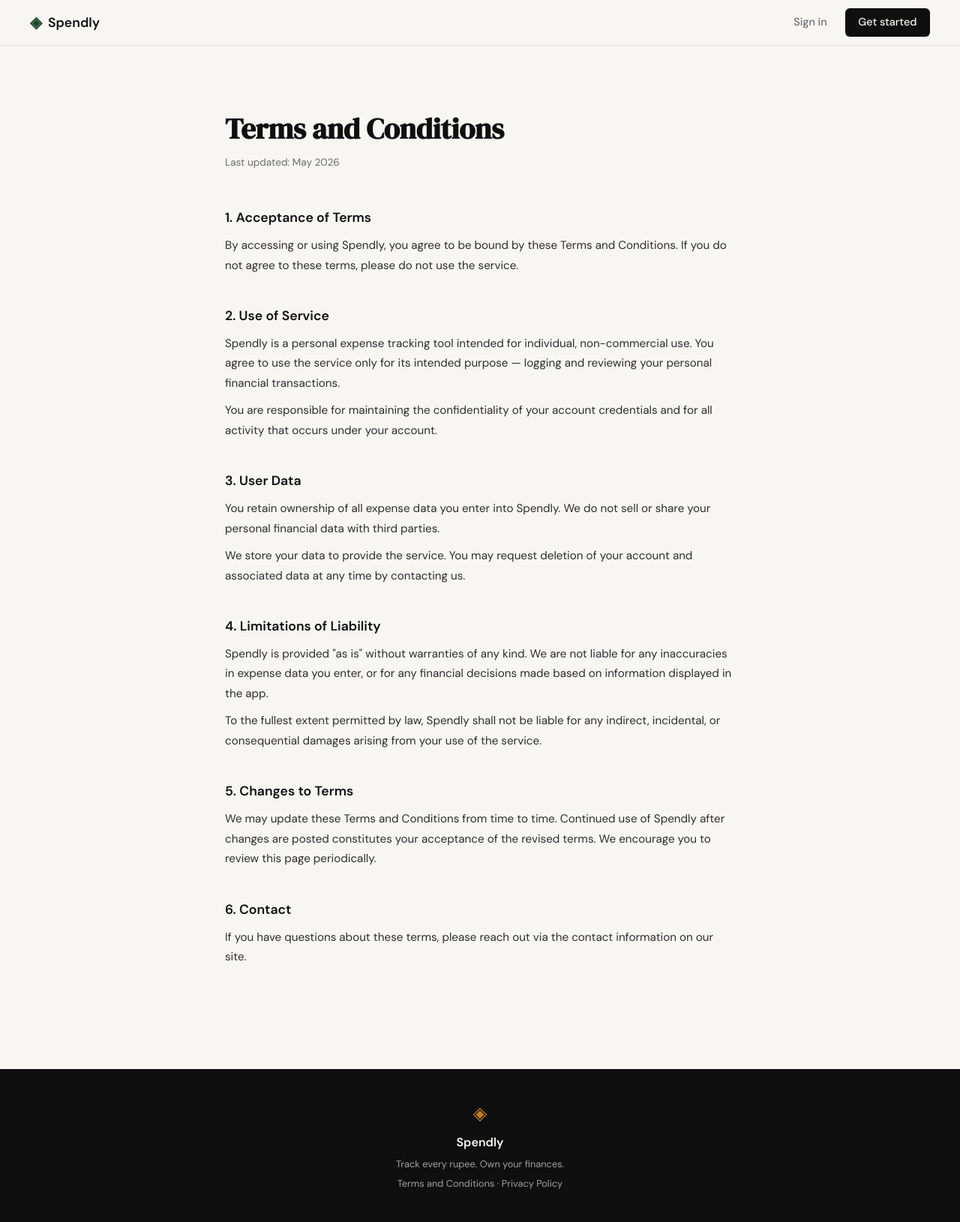
After one commit to amangupta-py/spendx, a Flask app: page /terms in a window 1280 px wide. The commit adds this page. Shown: the whole page at 75% size. Run offline with Flask 3, Linux system fonts and the light colour scheme.

Commit message:
landing: add terms and conditions page and route

```diff
--- a/app.py
+++ b/app.py
@@ -20,6 +20,11 @@ def register():
 @app.route("/login")
 def login():
     return render_template("login.html")
+
+
+@app.route("/terms")
+def terms():
+    return render_template("terms.html")
 
 
 # ------------------------------------------------------------------ #
--- a/static/css/style.css
+++ b/static/css/style.css
@@ -523,6 +523,50 @@ a { color: inherit; text-decoration: none; }
 }
 
 /* ------------------------------------------------------------------ */
+/* Legal pages (Terms, Privacy)                                        */
+/* ------------------------------------------------------------------ */
+
+.legal-page {
+    padding: 5rem 2rem 6rem;
+}
+
+.legal-inner {
+    max-width: 680px;
+    margin: 0 auto;
+}
+
+.legal-title {
+    font-family: var(--font-display);
+    font-size: 2.4rem;
+    color: var(--ink);
+    margin-bottom: 0.25rem;
+}
+
+.legal-updated {
+    font-size: 0.85rem;
+    color: var(--ink-muted);
+    margin-bottom: 3rem;
+}
+
+.legal-section {
+    margin-bottom: 2.5rem;
+}
+
+.legal-section h2 {
+    font-size: 1.1rem;
+    font-weight: 600;
+    color: var(--ink);
+    margin-bottom: 0.6rem;
+}
+
+.legal-section p {
+    font-size: 0.95rem;
+    color: var(--ink-soft);
+    line-height: 1.75;
+    margin-bottom: 0.6rem;
+}
+
+/* ------------------------------------------------------------------ */
 /* Responsive                                                          */
 /* ------------------------------------------------------------------ */
 
--- a/templates/base.html
+++ b/templates/base.html
@@ -34,7 +34,7 @@
             <span class="brand-icon">◈</span>
             <span class="footer-name">Spendly</span>
             <p class="footer-copy">Track every rupee. Own your finances.</p>
-            <p class="footer-links"><a href="#">Terms and Conditions</a> · <a href="#">Privacy Policy</a></p>
+            <p class="footer-links"><a href="{{ url_for('terms') }}">Terms and Conditions</a> · <a href="#">Privacy Policy</a></p>
         </div>
     </footer>
 
--- /dev/null
+++ b/templates/terms.html
@@ -0,0 +1,47 @@
+{% extends "base.html" %}
+
+{% block title %}Terms and Conditions — Spendly{% endblock %}
+
+{% block content %}
+
+<section class="legal-page">
+    <div class="legal-inner">
+        <h1 class="legal-title">Terms and Conditions</h1>
+        <p class="legal-updated">Last updated: May 2026</p>
+
+        <div class="legal-section">
+            <h2>1. Acceptance of Terms</h2>
+            <p>By accessing or using Spendly, you agree to be bound by these Terms and Conditions. If you do not agree to these terms, please do not use the service.</p>
+        </div>
+
+        <div class="legal-section">
+            <h2>2. Use of Service</h2>
+            <p>Spendly is a personal expense tracking tool intended for individual, non-commercial use. You agree to use the service only for its intended purpose — logging and reviewing your personal financial transactions.</p>
+            <p>You are responsible for maintaining the confidentiality of your account credentials and for all activity that occurs under your account.</p>
+        </div>
+
+        <div class="legal-section">
+            <h2>3. User Data</h2>
+            <p>You retain ownership of all expense data you enter into Spendly. We do not sell or share your personal financial data with third parties.</p>
+            <p>We store your data to provide the service. You may request deletion of your account and associated data at any time by contacting us.</p>
+        </div>
+
+        <div class="legal-section">
+            <h2>4. Limitations of Liability</h2>
+            <p>Spendly is provided "as is" without warranties of any kind. We are not liable for any inaccuracies in expense data you enter, or for any financial decisions made based on information displayed in the app.</p>
+            <p>To the fullest extent permitted by law, Spendly shall not be liable for any indirect, incidental, or consequential damages arising from your use of the service.</p>
+        </div>
+
+        <div class="legal-section">
+            <h2>5. Changes to Terms</h2>
+            <p>We may update these Terms and Conditions from time to time. Continued use of Spendly after changes are posted constitutes your acceptance of the revised terms. We encourage you to review this page periodically.</p>
+        </div>
+
+        <div class="legal-section">
+            <h2>6. Contact</h2>
+            <p>If you have questions about these terms, please reach out via the contact information on our site.</p>
+        </div>
+    </div>
+</section>
+
+{% endblock %}
```
